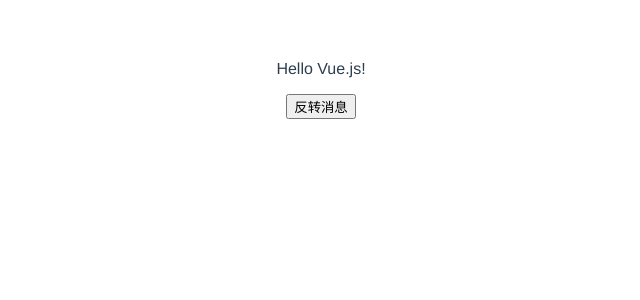
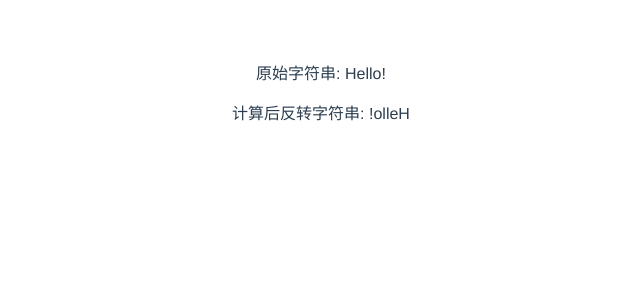
Before and after one commit to Ostaer/vue-learn, a Vue app: page / in a window 1280 px wide. Shown: the top 300 px of the page, without its empty margins (319-959 px from the left). Built offline with nearby package versions, Linux system fonts and the light colour scheme.

Commit message:
4.1-webpack

```diff
--- a/src/App.vue
+++ b/src/App.vue
@@ -1,7 +1,7 @@
 <template>
   <div id="app">
-    <p>{{ message }}</p>
-    <button v-on:click="reverseMessage">反转消息</button>
+    <p>原始字符串: {{ message }}</p>
+    <p>计算后反转字符串: {{ reversedMessage }}</p>
   </div>
 </template>
 
@@ -10,12 +10,14 @@
   name: 'App',
   data () {
     return {
-      message: 'Hello Vue.js!'
+      message: 'Hello!'
     }
   },
-  methods: {
-    reverseMessage: function () {
-      this.message = this.message.split('').reverse().join('')
+  computed: {
+    // 计算属性的 getter
+    reversedMessage: function () {
+      // `this` 指向 vm 实例
+      return this.message.split('').reverse().join('')
     }
   }
 }
```
